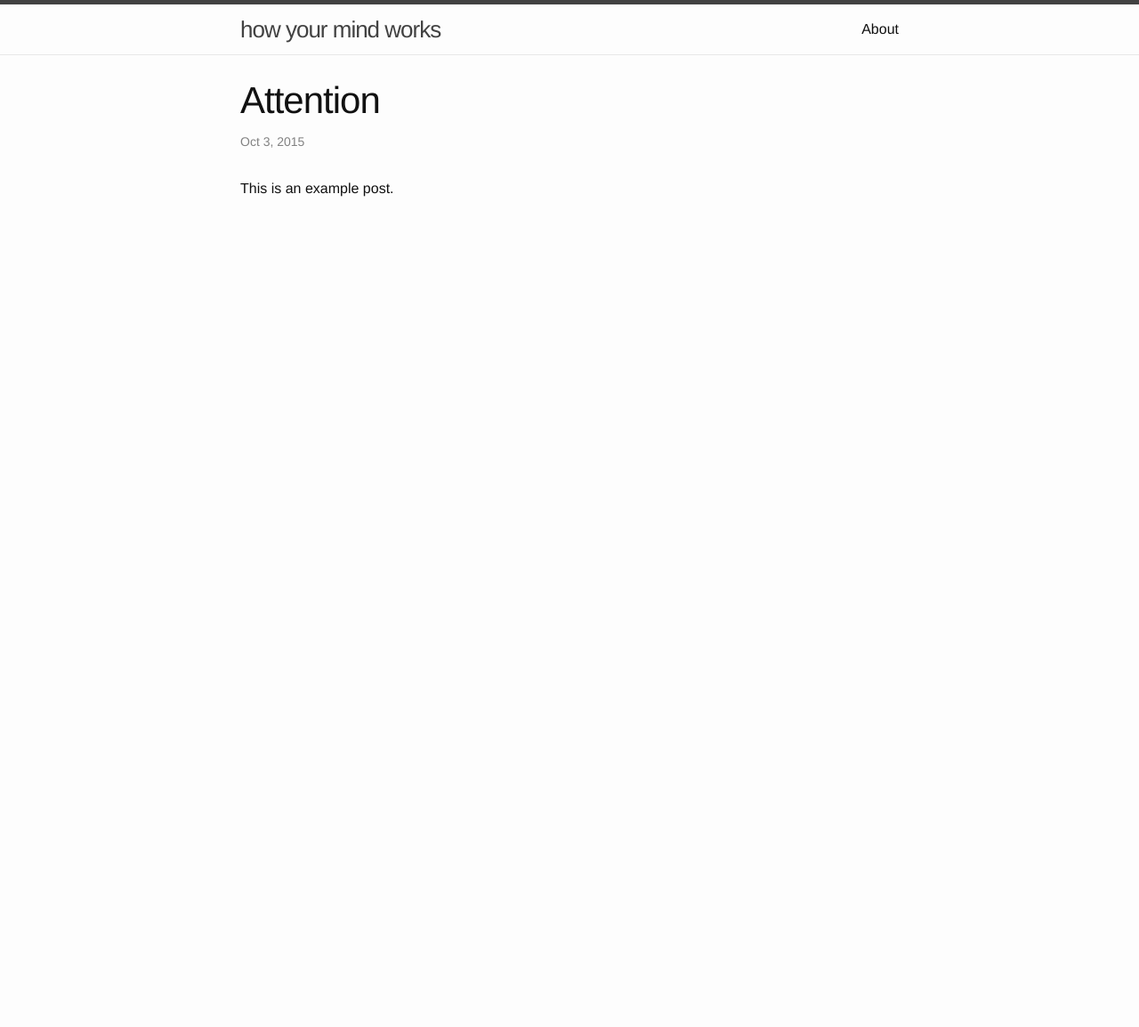
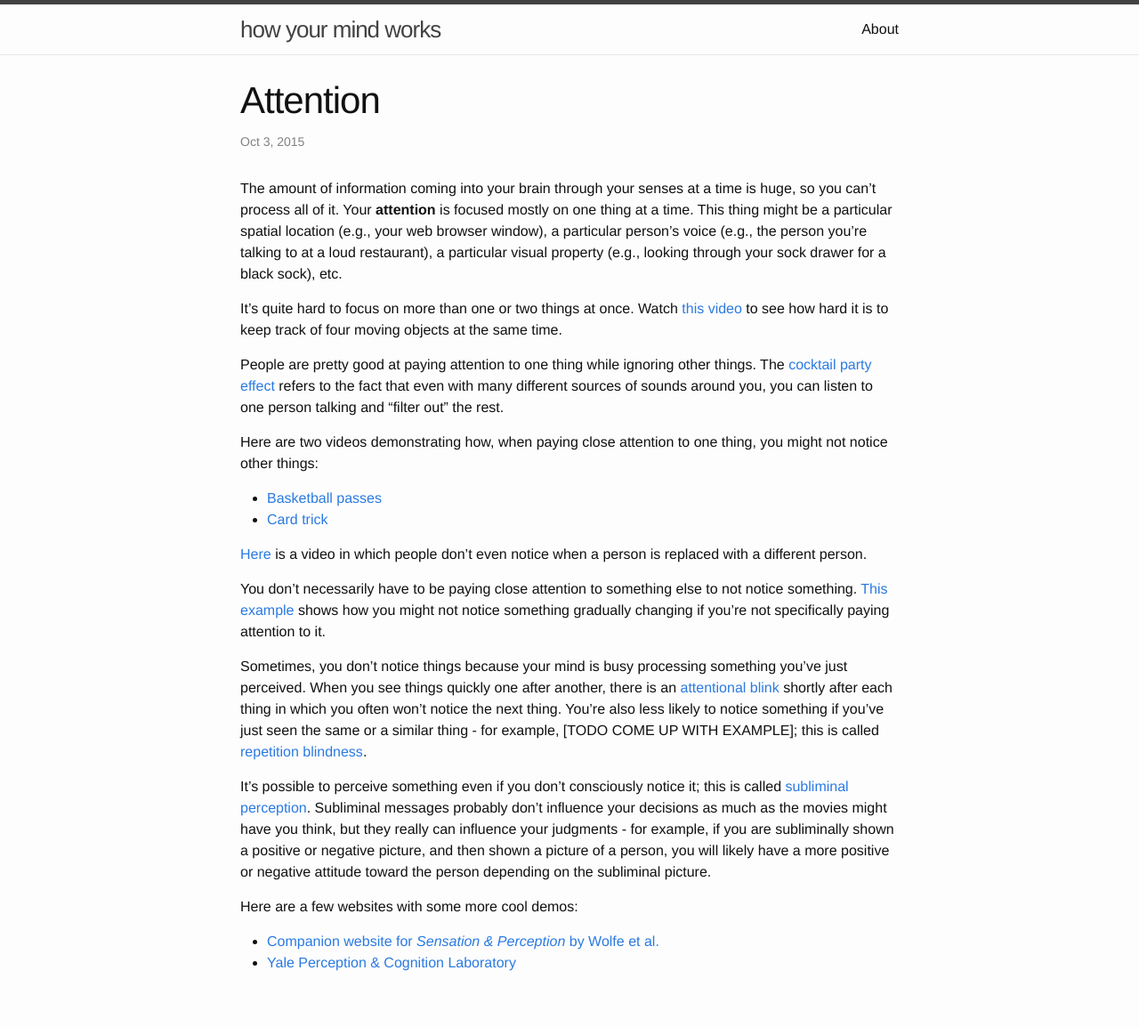
Before and after one commit to akenney/mind-cascade, a Jekyll site: the page built from _posts/2015-10-03-attention.md, in a window 1280 px wide. Shown: the whole page at 89% size. Built offline with Jekyll 4.4.1, drawn with Linux system fonts in a browser that asks for light colours; before the commit the page ends 900 px from its top, so only the background shows below that.

Commit message:
some materials for the first week

```diff
--- a/_posts/2015-10-03-attention.md
+++ b/_posts/2015-10-03-attention.md
@@ -5,4 +5,26 @@
 date: 2015-10-03
 ---
 
-This is an example post.
+The amount of information coming into your brain through your senses at a time is huge, so you can't process all of it.  Your **attention** is focused mostly on one thing at a time.  This thing might be a particular spatial location (e.g., your web browser window), a particular person's voice (e.g., the person you're talking to at a loud restaurant), a particular visual property (e.g., looking through your sock drawer for a black sock), etc.
+
+It's quite hard to focus on more than one or two things at once.  Watch [this video](https://www.youtube.com/watch?v=MGBNj5i62Wo) to see how hard it is to keep track of four moving objects at the same time.
+
+People are pretty good at paying attention to one thing while ignoring other things.  The [cocktail party effect](https://en.wikipedia.org/wiki/Cocktail_party_effect) refers to the fact that even with many different sources of sounds around you, you can listen to one person talking and "filter out" the rest.
+
+Here are two videos demonstrating how, when paying close attention to one thing, you might not notice other things:
+
+* [Basketball passes](https://www.youtube.com/watch?v=vJG698U2Mvo)
+* [Card trick](https://www.youtube.com/watch?v=v3iPrBrGSJM)
+
+[Here](https://www.youtube.com/watch?v=vBPG_OBgTWg) is a video in which people don't even notice when a person is replaced with a different person.
+
+You don't necessarily have to be paying close attention to something else to not notice something.  [This example](http://sites.sinauer.com/wolfe4e/wa07.05.html) shows how you might not notice something gradually changing if you're not specifically paying attention to it.
+
+Sometimes, you don't notice things because your mind is busy processing something you've just perceived.  When you see things quickly one after another, there is an [attentional blink](https://en.wikipedia.org/wiki/Attentional_blink) shortly after each thing in which you often won't notice the next thing.  You're also less likely to notice something if you've just seen the same or a similar thing - for example, [TODO COME UP WITH EXAMPLE]; this is called [repetition blindness](https://en.wikipedia.org/wiki/Repetition_blindness).
+
+It's possible to perceive something even if you don't consciously notice it; this is called [subliminal perception](https://en.wikipedia.org/wiki/Subliminal_stimuli).  Subliminal messages probably don't influence your decisions as much as the movies might have you think, but they really can influence your judgments - for example, if you are subliminally shown a positive or negative picture, and then shown a picture of a person, you will likely have a more positive or negative attitude toward the person depending on the subliminal picture.
+
+Here are a few websites with some more cool demos:
+
+* [Companion website for *Sensation & Perception* by Wolfe et al.](http://sites.sinauer.com/wolfe4e/index.html)
+* [Yale Perception & Cognition Laboratory](http://www.yale.edu/perception/Brian/bjs-demos.html)
```
Also changed, not shown: _posts/2015-10-10-vision.md (+3 -0 lines), outline.txt (+14 -6 lines).
